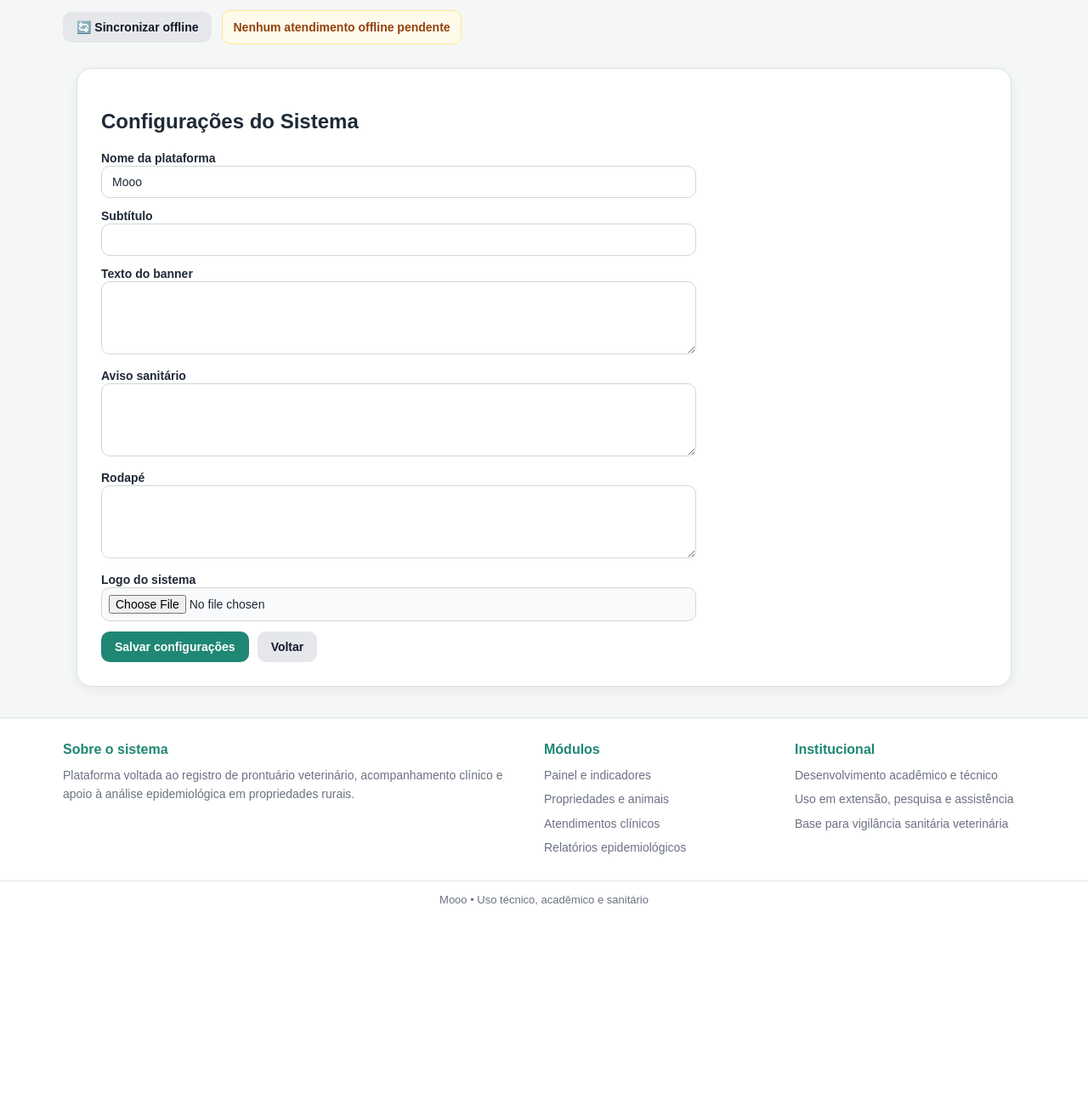
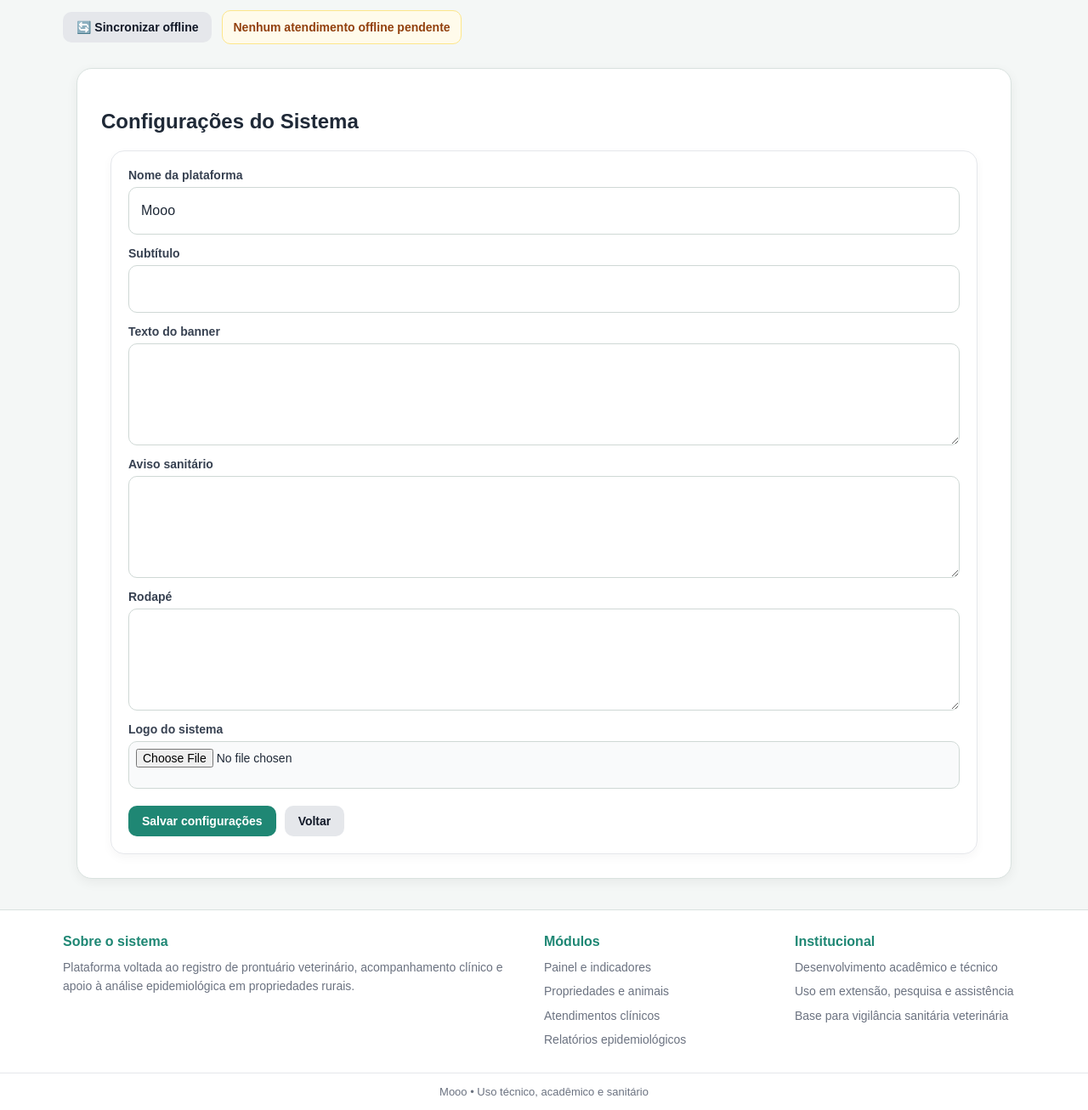
Before and after one commit to glauciocassiano-star/plataforma-relatorios, a Flask app: page /admin/configuracoes in a window 1280 px wide. Shown: the part 155-1461 px from the top of the page at 85% size. Before the commit the page ends 1220 px from the top, so only its background shows below. Run offline with Flask 3, Linux system fonts and the light colour scheme; a user stored in the database is signed in; data comes from the database, SQL or seed files in the repository.

Commit message:
ajust config

```diff
--- a/app/templates/admin_configuracoes.html
+++ b/app/templates/admin_configuracoes.html
@@ -3,55 +3,192 @@
 
 {% block content %}
 
+<style>
+  .admin-config-card {
+    width: 100%;
+    max-width: 1020px;
+    margin: 14px auto 0 auto;
+    padding: 20px;
+    border: 1px solid #e5e7eb;
+    border-radius: 16px;
+    background: #ffffff;
+    box-shadow: 0 4px 12px rgba(0, 0, 0, 0.04);
+    box-sizing: border-box;
+  }
+
+  .admin-config-form {
+    display: grid;
+    gap: 14px;
+  }
+
+  .admin-form-grupo {
+    display: grid;
+    gap: 6px;
+  }
+
+  .admin-form-grupo label {
+    font-weight: 600;
+    color: #374151;
+  }
+
+  .campo-padrao {
+    min-height: 56px;
+    padding: 12px 14px;
+    border: 1px solid #cfd8d5;
+    border-radius: 10px;
+    background: #ffffff;
+    color: #1f2937;
+    font-size: 16px;
+    width: 100%;
+    box-sizing: border-box;
+    -webkit-appearance: none;
+    appearance: none;
+  }
+
+  textarea.campo-padrao {
+    min-height: 120px;
+    resize: vertical;
+  }
+
+  .admin-logo-preview {
+    margin-top: 10px;
+    padding: 14px;
+    border: 1px solid #e5e7eb;
+    border-radius: 12px;
+    background: #f9fafb;
+  }
+
+  .admin-logo-label {
+    margin-bottom: 8px;
+    color: #6b7280;
+    font-size: 14px;
+    font-weight: 600;
+  }
+
+  .admin-logo-imagem {
+    max-height: 90px;
+    max-width: 240px;
+    border: 1px solid #e5e7eb;
+    border-radius: 10px;
+    padding: 8px;
+    background: #ffffff;
+    display: block;
+  }
+
+  .admin-form-acoes {
+    display: flex;
+    gap: 10px;
+    flex-wrap: wrap;
+    margin-top: 6px;
+  }
+
+  @media (max-width: 768px) {
+    .admin-config-card {
+      max-width: 100%;
+      padding: 14px;
+      border-radius: 14px;
+    }
+
+    .admin-form-acoes {
+      flex-direction: column;
+      align-items: stretch;
+    }
+
+    .admin-form-acoes .btn,
+    .admin-form-acoes button {
+      width: 100%;
+    }
+
+    .admin-logo-imagem {
+      max-width: 100%;
+      height: auto;
+    }
+  }
+</style>
+
 <h2>Configurações do Sistema</h2>
 
-<form method="POST" enctype="multipart/form-data" style="display:grid;gap:12px;max-width:700px;">
+<div class="admin-config-card">
+  <form method="POST" enctype="multipart/form-data" class="admin-config-form">
 
-  <div>
-    <label>Nome da plataforma</label>
-    <input name="nome_plataforma" value="{{ config.nome_plataforma or '' }}">
+    <div class="admin-form-grupo">
+      <label for="nome_plataforma">Nome da plataforma</label>
+      <input
+        class="campo-padrao"
+        id="nome_plataforma"
+        name="nome_plataforma"
+        value="{{ config.nome_plataforma or '' }}"
+      >
     </div>
 
-  <div>
-    <label>Subtítulo</label>
-    <input name="subtitulo" value="{{ config.subtitulo or '' }}">
+    <div class="admin-form-grupo">
+      <label for="subtitulo">Subtítulo</label>
+      <input
+        class="campo-padrao"
+        id="subtitulo"
+        name="subtitulo"
+        value="{{ config.subtitulo or '' }}"
+      >
     </div>
 
-  <div>
-    <label>Texto do banner</label>
-    <textarea name="texto_banner" rows="4">{{ config.texto_banner or '' }}</textarea>
+    <div class="admin-form-grupo">
+      <label for="texto_banner">Texto do banner</label>
+      <textarea
+        class="campo-padrao"
+        id="texto_banner"
+        name="texto_banner"
+        rows="4"
+      >{{ config.texto_banner or '' }}</textarea>
     </div>
 
-  <div>
-    <label>Aviso sanitário</label>
-    <textarea name="aviso_sanitario" rows="4">{{ config.aviso_sanitario or '' }}</textarea>
+    <div class="admin-form-grupo">
+      <label for="aviso_sanitario">Aviso sanitário</label>
+      <textarea
+        class="campo-padrao"
+        id="aviso_sanitario"
+        name="aviso_sanitario"
+        rows="4"
+      >{{ config.aviso_sanitario or '' }}</textarea>
     </div>
 
-  <div>
-    <label>Rodapé</label>
-    <textarea name="rodape" rows="4">{{ config.rodape or '' }}</textarea>
+    <div class="admin-form-grupo">
+      <label for="rodape">Rodapé</label>
+      <textarea
+        class="campo-padrao"
+        id="rodape"
+        name="rodape"
+        rows="4"
+      >{{ config.rodape or '' }}</textarea>
     </div>
 
-  <div>
-    <label>Logo do sistema</label>
-    <input type="file" name="logo" accept=".png,.jpg,.jpeg,.webp">
+    <div class="admin-form-grupo">
+      <label for="logo">Logo do sistema</label>
+      <input
+        class="campo-padrao"
+        type="file"
+        id="logo"
+        name="logo"
+        accept=".png,.jpg,.jpeg,.webp"
+      >
 
       {% if config.logo %}
-      <div style="margin-top:10px;">
-        <div style="margin-bottom:6px;color:#6b7280;font-size:14px;">Logo atual:</div>
+        <div class="admin-logo-preview">
+          <div class="admin-logo-label">Logo atual:</div>
           <img
             src="{{ url_for('static', filename=config.logo) }}"
             alt="Logo do sistema"
-          style="max-height:90px;max-width:240px;border:1px solid #e5e7eb;border-radius:10px;padding:8px;background:#ffffff;"
+            class="admin-logo-imagem"
           >
         </div>
       {% endif %}
     </div>
 
-  <div style="display:flex;gap:10px;flex-wrap:wrap;">
+    <div class="admin-form-acoes">
       <button type="submit">Salvar configurações</button>
       <a class="btn btn-secondary" href="{{ url_for('main.admin_painel') }}">Voltar</a>
     </div>
 
   </form>
+</div>
+
 {% endblock %}
```
Lines whose indentation alone changed are shown as unchanged.
